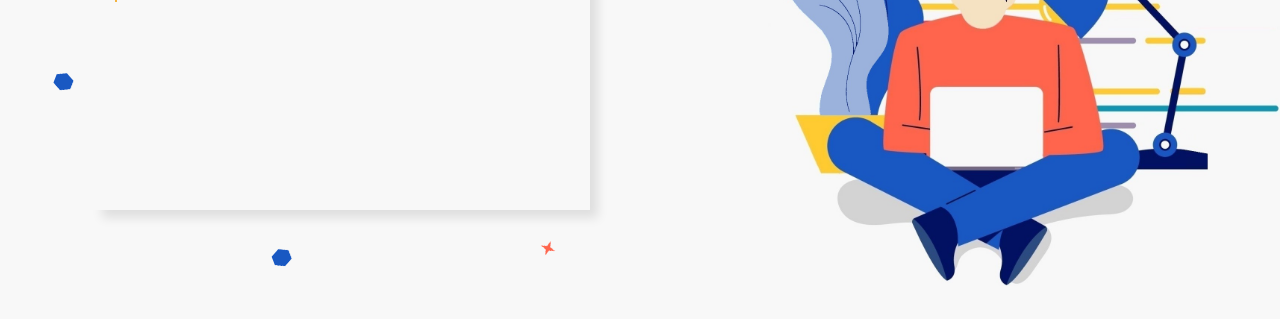
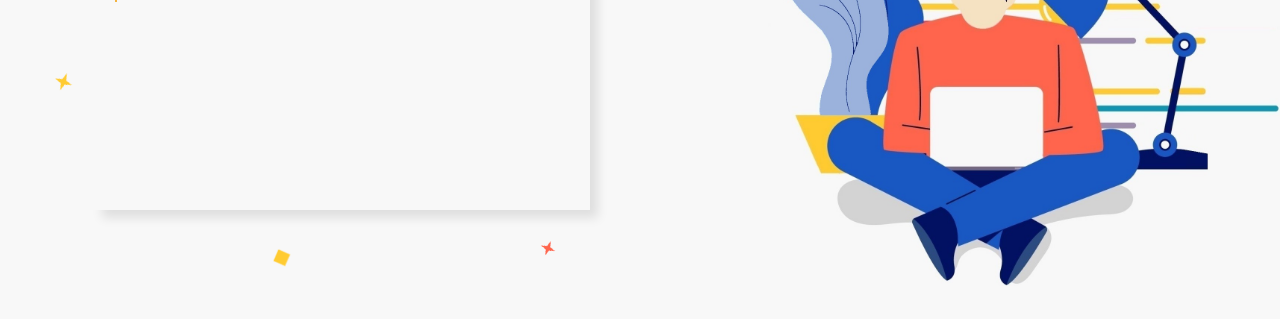
Before and after one commit to Teggoon/Personal-Portfolio, a React (Create React App) app: page / in a window 1280 px wide. Shown: the part 402-721 px from the top of the page. Built offline with nearby package versions, Linux system fonts and the light colour scheme; a web font is replaced by a local one.

Commit message:
sprite color change

```diff
--- a/src/components/AnimatedBackground.js
+++ b/src/components/AnimatedBackground.js
@@ -11,9 +11,9 @@ const AnimatedBackground = () => {
     <div className="animated-background">
     <img src={sprite1} id="sprite1" className="animated-sprite"/>
     <img src={sprite2} id="sprite2" className="animated-sprite"/>
-    <img src={sprite1} id="sprite3" className="animated-sprite"/>
+    <img src={sprite4} id="sprite3" className="animated-sprite"/>
     <img src={sprite4} id="sprite4" className="animated-sprite"/>
-    <img src={sprite1} id="sprite5" className="animated-sprite"/>
+    <img src={sprite5} id="sprite5" className="animated-sprite"/>
     <img src={sprite6} id="sprite6" className="animated-sprite"/>
     <img src={codingBackground} id="coding-background-image"/>
 
```
